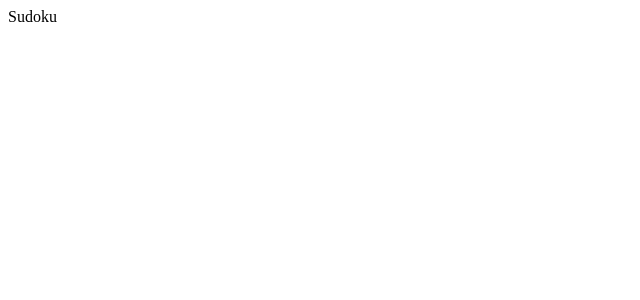
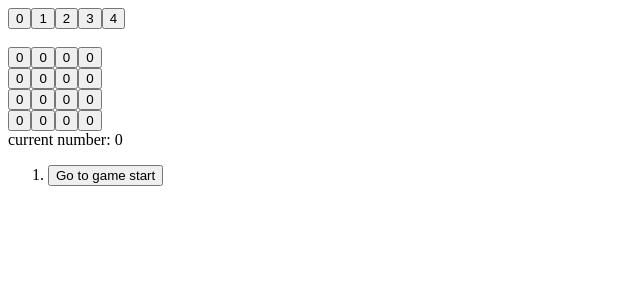
Before and after one commit to nickhart/SudokuNext, a Next.js app: page /sudoku in a window 1280 px wide. Shown: the top 300 px of the page, without its empty margins (0-640 px from the left). Built offline with nearby package versions, Linux system fonts and the light colour scheme.

Commit message:
refactored "final" version from tictactoe.tsx into new components, models, utils and updated the real sudoku route

```diff
--- a/pages/sudoku.tsx
+++ b/pages/sudoku.tsx
@@ -1,5 +1,6 @@
 import React from "react";
+import { Game } from "../src/components/Game";
 
 export default function Sudoku() {
-  return <div>Sudoku</div>;
+  return <Game />;
 }
--- /dev/null
+++ b/src/components/Board.tsx
@@ -0,0 +1,45 @@
+import React, { MouseEvent } from "react";
+import { BoardProps } from "../model/BoardProps";
+import { Cell } from "./Cell";
+import { choicesForDegree, rowValuesForDegree } from "../utils/BoardUtils";
+
+export class Board extends React.Component<BoardProps, any> {
+  renderCell(i: number) {
+    return (
+      <Cell
+        value={this.props.cells[i]}
+        key={`cell${i}`}
+        onClick={() => this.props.onCellClick(i)}
+      />
+    );
+  }
+
+  renderChoice(i: number) {
+    return (
+      <Cell
+        value={i}
+        key={`choice${i}`}
+        onClick={() => this.props.onChoiceClick(i)}
+      />
+    );
+  }
+
+  render() {
+    const degree = this.state ? this.state.degree : 2; // todo: fix this
+    const choiceValues = choicesForDegree(degree);
+    const rowValues = rowValuesForDegree(degree);
+    return (
+      <div>
+        <div className="board-row">
+          {choiceValues.map((value: number) => this.renderChoice(value))}
+        </div>
+        <br />
+        {rowValues.map((row: Array<number>) => (
+          <div className="board-row">
+            {row.map((value: number) => this.renderCell(value))}
+          </div>
+        ))}
+      </div>
+    );
+  }
+}
--- /dev/null
+++ b/src/components/Cell.tsx
@@ -0,0 +1,9 @@
+import React, { MouseEvent } from "react";
+
+export function Cell(props: any) {
+  return (
+    <button className="cell" onClick={props.onClick}>
+      {props.value}
+    </button>
+  );
+}
--- /dev/null
+++ b/src/components/Game.tsx
@@ -0,0 +1,108 @@
+import React, { MouseEvent } from "react";
+import { GameProps } from "../model/GameProps";
+import {
+  newGameForDegree,
+  isGameOver,
+  isLegalPlay,
+} from "../utils/SudokuUtils";
+import { Board } from "./Board";
+
+export class Game extends React.Component<GameProps, any> {
+  constructor(props: any) {
+    const degree = 2;
+    super(props);
+    this.state = {
+      history: [
+        {
+          cells: newGameForDegree(degree),
+        },
+      ],
+      degree: degree,
+      stepNumber: 0,
+      currentNumber: 0,
+    };
+  }
+
+  handleChoiceClick(i: number) {
+    this.setState({
+      currentNumber: i,
+    });
+  }
+
+  handleCellClick(i: number) {
+    const history = this.state.history.slice(0, this.state.stepNumber + 1);
+    const current = history[history.length - 1];
+    const cells = current.cells.slice();
+    const degree = this.state.degree;
+    if (isGameOver(cells)) {
+      console.log("ignoring: game is over");
+      return;
+    }
+    const currentNumber = this.state.currentNumber;
+    if (cells[i] === currentNumber) {
+      console.log("ignoring: input is unchanged");
+      return;
+    }
+    if (!isLegalPlay(cells, i, currentNumber, degree)) {
+      console.log("ignoring: not a legal play");
+      return;
+    }
+    cells[i] = this.state.currentNumber;
+    this.setState({
+      history: history.concat([
+        {
+          cells: cells,
+        },
+      ]),
+      stepNumber: history.length,
+      currentNumber: this.state.currentNumber,
+    });
+  }
+
+  jumpTo(step: number) {
+    this.setState({
+      stepNumber: step,
+      currentNumber: 0, // reset the selected number when jumping steps
+    });
+  }
+
+  render() {
+    const degree = this.state.degree;
+    const history = this.state.history;
+    const current = history[this.state.stepNumber];
+    const gameOver = isGameOver(current.cells);
+
+    const moves = history.map((step: any, move: React.Key) => {
+      const desc = move ? "Go to move #" + move : "Go to game start";
+      return (
+        <li key={move}>
+          <button onClick={() => this.jumpTo(Number(move))}>{desc}</button>
+        </li>
+      );
+    });
+
+    let status;
+    if (gameOver) {
+      status = "Winner!";
+    } else {
+      status = "current number: " + this.state.currentNumber;
+    }
+
+    return (
+      <div className="game">
+        <div className="game-board">
+          <Board
+            cells={current.cells}
+            degree={degree}
+            onCellClick={(i) => this.handleCellClick(i)}
+            onChoiceClick={(i) => this.handleChoiceClick(i)}
+          />
+        </div>
+        <div className="game-info">
+          <div>{status}</div>
+          <ol>{moves}</ol>
+        </div>
+      </div>
+    );
+  }
+}
--- /dev/null
+++ b/src/model/BoardProps.tsx
@@ -0,0 +1,8 @@
+import { GameState } from "./GameState";
+
+export interface BoardProps {
+  cells: GameState;
+  degree: number;
+  onCellClick: (index: number) => void;
+  onChoiceClick: (index: number) => void;
+}
--- /dev/null
+++ b/src/model/GameProps.tsx
@@ -0,0 +1,7 @@
+import { GameState } from "./GameState";
+
+export interface GameProps {
+  history?: GameState[];
+  stepNumber?: number;
+  currentNumber?: number;
+}
--- /dev/null
+++ b/src/model/GameState.tsx
@@ -0,0 +1 @@
+export type GameState = Array<number>;
--- /dev/null
+++ b/src/utils/BoardUtils.tsx
@@ -0,0 +1,27 @@
+export function choicesForDegree(degree: number): Array<number> {
+  const length = degree * degree + 1;
+  return Array.from({ length }, (_, index) => index);
+}
+
+export function generateAscendingArray(
+  start: number,
+  length: number,
+  multiple: number = 1
+): number[] {
+  const result: number[] = [];
+  for (let i = 0; i < length; i++) {
+    result.push(start + i * multiple);
+  }
+  return result;
+}
+
+// todo: refactor this
+export function rowValuesForDegree(degree: number) {
+  let result = [];
+  const size = degree * degree;
+  for (let i = 0; i < size; i++) {
+    result.push(generateAscendingArray(i * size, size));
+  }
+  console.log(`rowValues: ${result}`);
+  return result;
+}
--- /dev/null
+++ b/src/utils/SudokuUtils.tsx
@@ -0,0 +1,93 @@
+import { generateAscendingArray } from "./BoardUtils";
+
+function rowAndColumnFromIndex(index: number, degree: number) {
+  const size = degree * degree;
+  let col = index % size;
+  let row = (index - col) / size;
+  return { row: row, col: col };
+}
+
+export function isLegalPlay(
+  cells: Array<number>,
+  i: number,
+  choice: number,
+  degree: number
+): boolean {
+  if (!choice) {
+    // can always clear?
+    return true;
+  }
+  if (cells[i]) {
+    // can never overwrite
+    return false;
+  }
+
+  const { row, col } = rowAndColumnFromIndex(i, degree);
+  const rowValues = cellValuesForRow(row, degree);
+  const rowNumbers = rowValues.map((value) => cells[value]);
+  if (rowNumbers.includes(choice)) {
+    console.log(`number ${choice} is already in row ${row} (${rowNumbers})`);
+    return false;
+  }
+  const colValues = cellValuesForColumn(col, degree);
+  const colNumbers = colValues.map((value) => cells[value]);
+  if (colNumbers.includes(choice)) {
+    console.log(`number ${choice} is already in column ${col} (${colNumbers})`);
+    return false;
+  }
+
+  // eg: for degree 2...
+  // [0, 1, 2, 3]
+  // [4, 5, 6, 7]
+  // [8, 9, 10, 11]
+  // [12, 13, 14, 15]
+  // square 0,0 x 1,1 = [0, 1, 4, 5]
+  // square 0,2 x 1,3 = [2, 3, 6, 7]
+  // square 2,0 x 3,1 = [8, 9, 12, 13]
+  // square 2,2 x 3,3 = [10, 11, 14, 15]
+  const squareValues = cellValuesForSquare(row, col, degree);
+  const squareNumbers = squareValues.map((value) => cells[value]);
+  if (squareNumbers.includes(choice)) {
+    console.log(
+      `number ${choice} is already in sqaure containing cell ${row},${col} (${squareNumbers})`
+    );
+    return false;
+  }
+
+  return true;
+}
+
+export function isGameOver(cells: Array<number>): boolean {
+  return !cells.includes(0);
+}
+
+export function newGameForDegree(degree: number): number[] {
+  return Array(degree * degree * degree * degree).fill(0);
+}
+
+function cellValuesForRow(row: number, degree: number) {
+  const size = degree * degree;
+  return generateAscendingArray(size * row, size);
+}
+
+function cellValuesForColumn(column: number, degree: number) {
+  const size = degree * degree;
+  return generateAscendingArray(column, size, size);
+}
+
+function cellValuesForSquare(row: number, col: number, degree: number) {
+  const size = degree * degree;
+  let result = [];
+
+  // convert the row and column to the starting row and column for whichever square it lies within
+  const rowStart = row - (row % degree);
+  const colStart = col - (col % degree);
+
+  // instead of a row or column we want to concat N rows, where N is the degree
+  for (let index = 0; index != degree; ++index) {
+    const start = (rowStart + index) * size + colStart;
+    const array = generateAscendingArray(start, degree);
+    result = result.concat(array);
+  }
+  return result;
+}
```
